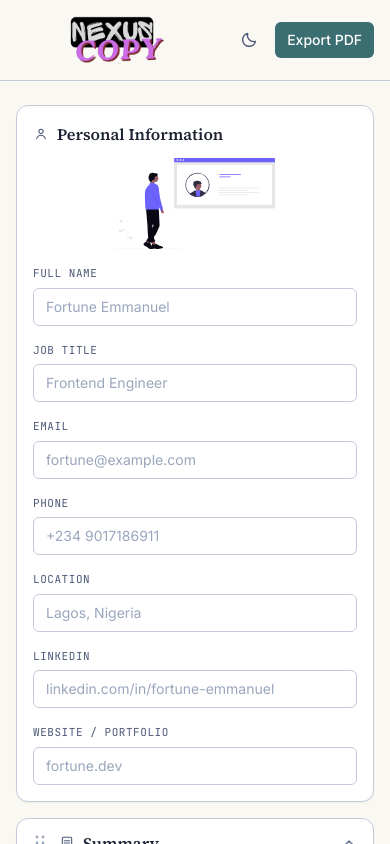
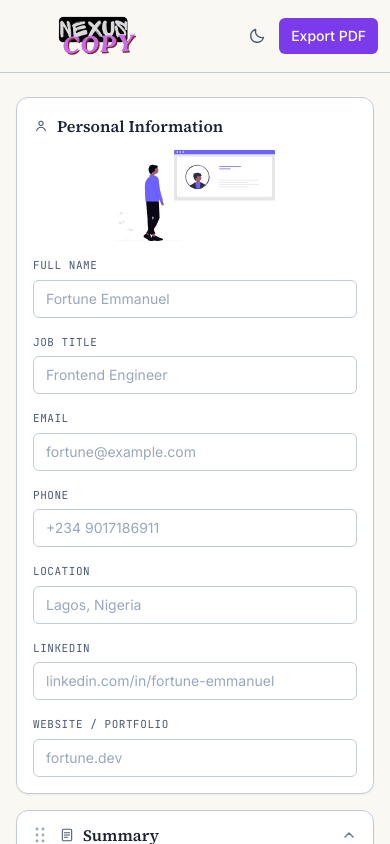
Before and after one commit to fortune-dev747/NEXUS-COPY, a React (Vite) app: page / in a window 390 px wide. Both pictures are taken after a click on the button "Get Started". Shown: the top 844 px of the page. Built offline with nearby package versions, Linux system fonts and the light colour scheme.

Commit message:
moved the start over button below for mobile and manage the spacing in the header for 320px screens

```diff
--- a/src/App.jsx
+++ b/src/App.jsx
@@ -16,6 +16,7 @@ import CertificationsForm from './components/forms/CertificationsForm.jsx'
 import { PersonalInfoIcon } from './components/icons/SectionIcons.jsx'
 import personalInfoIllustration from './assets/illustrations/personal-info.svg'
 import ConfirmDialog from './components/ConfirmDialog.jsx'
+import { Button } from './components/common/Button.jsx'
 
 function AppShell({ onHome }) {
   const [resume, setResume] = useLocalStorage('cv-builder-resume-data', emptyResumeData)
@@ -108,6 +109,23 @@ function AppShell({ onHome }) {
               <ResumePreview data={data} />
             </ScaledPreview>
           </div>
+
+          {/* Mobile-only: header has no room for this button below the sm breakpoint,
+      so it lives here instead, right under the preview. */}
+          <div className="sm:hidden flex justify-center pb-2 print:hidden">
+            <Button variant="purple" onClick={handleReset}>
+              <svg width="16" height="16" viewBox="0 0 16 16" fill="none" aria-hidden="true">
+                <path
+                  d="M13.5 8a5.5 5.5 0 1 1-1.6-3.9M13.5 2.5v3h-3"
+                  stroke="currentColor"
+                  strokeWidth="1.4"
+                  strokeLinecap="round"
+                  strokeLinejoin="round"
+                />
+              </svg>
+              Start over
+            </Button>
+          </div>
         </div>
       </main>
 
--- a/src/components/Header.jsx
+++ b/src/components/Header.jsx
@@ -4,22 +4,31 @@ import { Button } from './common/Button.jsx'
 export default function Header({ onExport, onReset, onHome }) {
   return (
     <header className="sticky top-0 z-20 border-b border-ink-200 dark:border-ink-800 bg-paper/90 dark:bg-ink-950/90 backdrop-blur">
-      <div className="max-w-[1400px] mx-auto px-4 sm:px-6 py-3 flex items-center justify-between gap-3">
+      <div className="max-w-[1400px] mx-auto px-3 sm:px-6 py-3 flex items-center justify-between gap-4">
         <button
           type="button"
           onClick={onHome}
-  className="flex items-center gap-2 hover:opacity-80 transition-opacity"
+          className="flex items-center gap-2 hover:opacity-80 transition-opacity shrink-0"
         >
           <div className="rounded-lg px-2 py-1 dark:bg-white/95">
-    <img src="/images/nexus-copy-logo.png" alt="Nexus Copy" className="h-12 w-auto" />
+            <img src="/images/nexus-copy-logo.png" alt="Nexus Copy" className="h-10 sm:h-12 w-auto" />
           </div>
         </button>
-        <div className="flex items-center gap-2">
+        <div className="flex items-center gap-1.5 sm:gap-2 shrink-0">
           <Button variant="ghost" onClick={onReset} className="hidden sm:inline-flex">
+            <svg width="16" height="16" viewBox="0 0 16 16" fill="none" aria-hidden="true">
+              <path
+                d="M13.5 8a5.5 5.5 0 1 1-1.6-3.9M13.5 2.5v3h-3"
+                stroke="currentColor"
+                strokeWidth="1.4"
+                strokeLinecap="round"
+                strokeLinejoin="round"
+              />
+            </svg>
             Start over
           </Button>
           <ThemeToggle />
-          <Button variant="primary" onClick={onExport}>
+          <Button variant="purple" onClick={onExport}>
             Export PDF
           </Button>
         </div>
--- a/src/components/ThemeToggle.jsx
+++ b/src/components/ThemeToggle.jsx
@@ -9,7 +9,7 @@ export default function ThemeToggle() {
     <IconButton
       label={isDark ? 'Switch to light mode' : 'Switch to dark mode'}
       onClick={toggleTheme}
-      className="w-9 h-9"
+     className="w-8 h-8 sm:w-9 sm:h-9"
     >
       {isDark ? (
         <svg width="18" height="18" viewBox="0 0 18 18" fill="none">
--- a/src/components/common/Button.jsx
+++ b/src/components/common/Button.jsx
@@ -12,7 +12,8 @@ export const Button = forwardRef(function Button(
     outline:
       'border border-ink-200 dark:border-ink-700 text-ink-700 dark:text-ink-200 hover:bg-ink-50 dark:hover:bg-ink-800',
     danger: 'bg-transparent text-red-600 hover:bg-red-50 dark:hover:bg-red-950/40',
-dangerSolid: 'bg-red-600 text-white hover:bg-red-700 disabled:opacity-50',
+    dangerSolid: 'bg-red-600 text-white hover:bg-red-700 disabled:opacity-50',
+    purple: 'bg-violet-600 text-white hover:bg-violet-700 disabled:opacity-50',
   }
   return (
     <button
--- a/src/components/landing/LandingPage.jsx
+++ b/src/components/landing/LandingPage.jsx
@@ -8,7 +8,7 @@ export default function LandingPage({ onGetStarted }) {
 
       {/* content */}
       <div className="relative z-10 flex flex-col items-center justify-center min-h-screen px-6 text-center">
-        <span className="font-mono text-[11px] uppercase tracking-[0.2em] text-white/70 bg-white/5 backdrop-blur border border-white/10 rounded-full px-3 py-1 mb-6">
+        <span className="inline-flex mb-4 items-center gap-2 whitespace-nowrap rounded-full border border-white/10 bg-white/5 backdrop-blur px-2.5 sm:px-3 py-1 text-[9px] sm:text-[11px] font-mono uppercase tracking-[0.1em] sm:tracking-[0.2em] text-white/70">
           Free · No sign-up · Built for ATS
         </span>
 
@@ -20,7 +20,7 @@ export default function LandingPage({ onGetStarted }) {
           />
         </div>
 
-        <p className="mt-6 max-w-xl text-base sm:text-lg text-white/70 leading-relaxed">
+        <p className="mt-6 text-base sm:text-lg text-white/60 leading-relaxed max-w-md text-pretty">
          Build a clean, professional, ATS-friendly CV. Enter your details, organize your experience and export a clean PDF in minutes.
         </p>
 
```
Also changed, not shown: src/assets/illustrations/summary.svg (added). Lines whose indentation alone changed are shown as unchanged.
